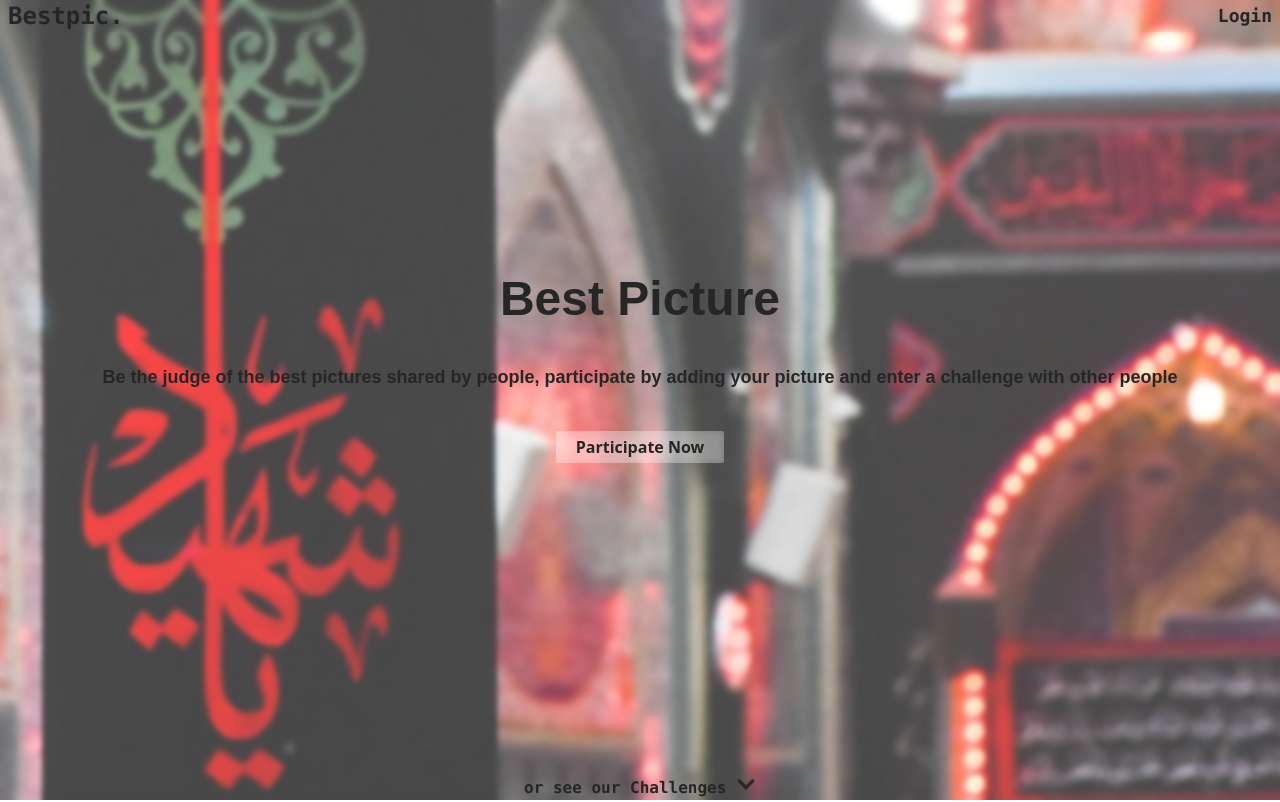
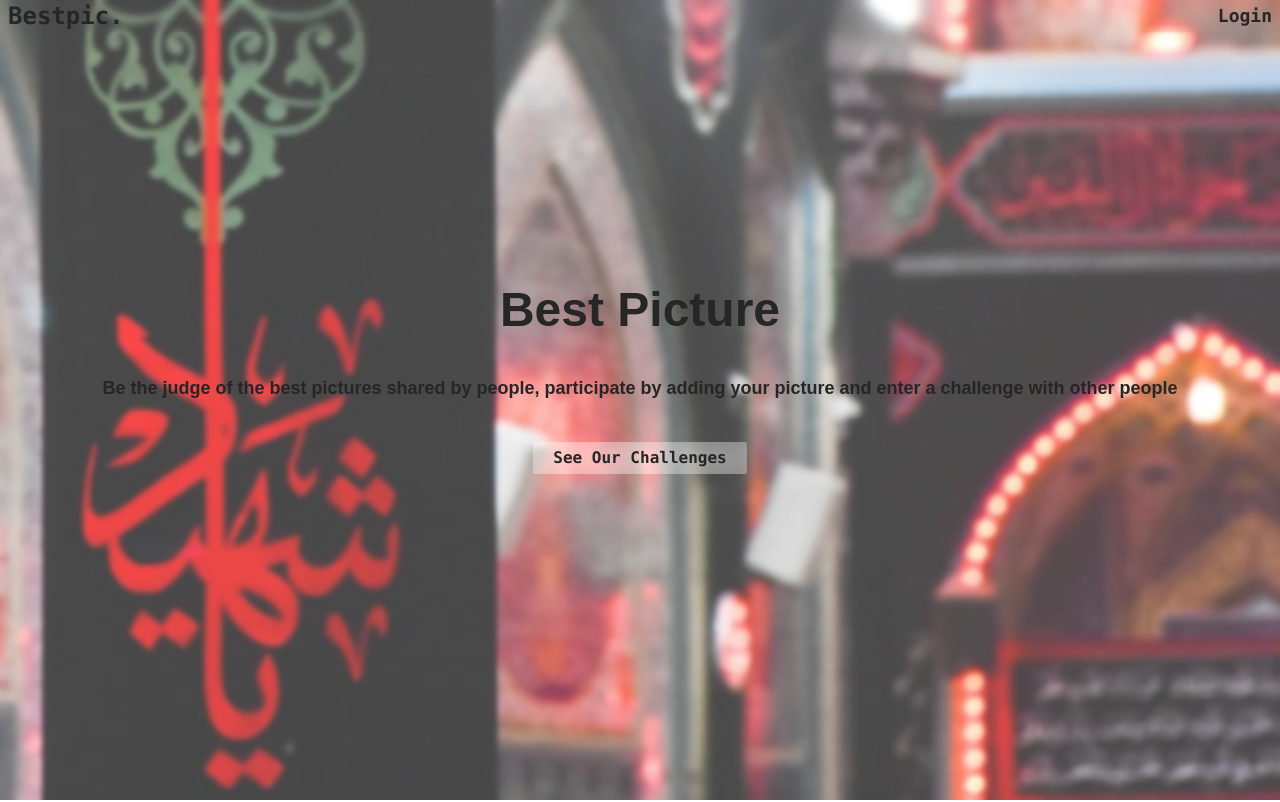
Before and after one commit to Murtaza01/bestpic, a React (Vite) app: page / in a window 1280 px wide. Shown: the top 802 px of the page. Built offline with nearby package versions, Linux system fonts and the light colour scheme; a web font is replaced by a local one.

Commit message:
added a way to navigate to challenges with click, added challenge button instead of partication.

```diff
--- a/src/layout/Hero.tsx
+++ b/src/layout/Hero.tsx
@@ -1,9 +1,17 @@
-import { Link } from "react-router-dom";
 import Slider from "../components/Slider";
-import { FaChevronDown } from "react-icons/fa";
 import Box from "../components/Box";
+import { SyntheticEvent } from "react";
 
 const Hero = () => {
+  function scrollToView(e: SyntheticEvent) {
+    e.preventDefault();
+    const target = e.target as HTMLAnchorElement;
+    const id = target.hash.replace("#", "");
+    const element = document.getElementById(id);
+    element?.scrollIntoView({
+      behavior: "smooth",
+    });
+  }
   return (
     <main className="relative h-screen text-neutral-800">
       <Slider />
@@ -15,18 +23,15 @@ const Hero = () => {
               Be the judge of the best pictures shared by people, participate by
               adding your picture and enter a challenge with other people
             </p>
-            <Link
-              to={"challenge"}
-              className="rounded-sm bg-white/25 px-5 py-1 backdrop-blur-sm"
+            <a
+              href="#challenge"
+              onClick={scrollToView}
+              className="rounded-sm bg-white/30 px-5 py-1 font-mono backdrop-blur-md"
             >
-              Participate Now
-            </Link>
+              See Our Challenges
+            </a>
           </Box>
         </div>
-        <span className="mx-auto w-[90%] text-center font-mono font-bold">
-          or see our Challenges{" "}
-          <FaChevronDown className="inline animate-bounce text-xl" />{" "}
-        </span>
       </div>
     </main>
   );
--- a/src/layout/Nav.tsx
+++ b/src/layout/Nav.tsx
@@ -3,7 +3,7 @@ import { Link } from "react-router-dom";
 const Nav = () => {
   return (
     <nav className="fixed top-0 z-20 w-full text-neutral-800 backdrop-blur-[2px]">
-      <ul className="flex items-center gap-8 px-2 font-mono font-semibold">
+      <ul className="flex items-center gap-8 px-2 font-mono font-bold">
         <li className="flex-1 text-2xl">Bestpic.</li>
 
         <li>
--- a/src/pages/Root.tsx
+++ b/src/pages/Root.tsx
@@ -1,16 +1,13 @@
 import Nav from "../layout/Nav";
 import Hero from "../layout/Hero";
-import { useTranslation } from "react-i18next";
 const RootPage = () => {
-  const { t } = useTranslation();
-
   return (
     <>
       <Nav />
       <Hero />
-      <section className="mx-10 my-10 h-[50rem]">
+      <section id="challenge" className="mx-10 my-10 h-[50rem]">
         <div className="grid aspect-square place-items-center bg-red-300">
-          <h1>{t("Welcome")}</h1>
+          <h1>Hello world</h1>
         </div>
       </section>
     </>
```
Also changed, not shown: src/assets/images/1.jpg (deleted), src/assets/loginBg.jpg (deleted).
